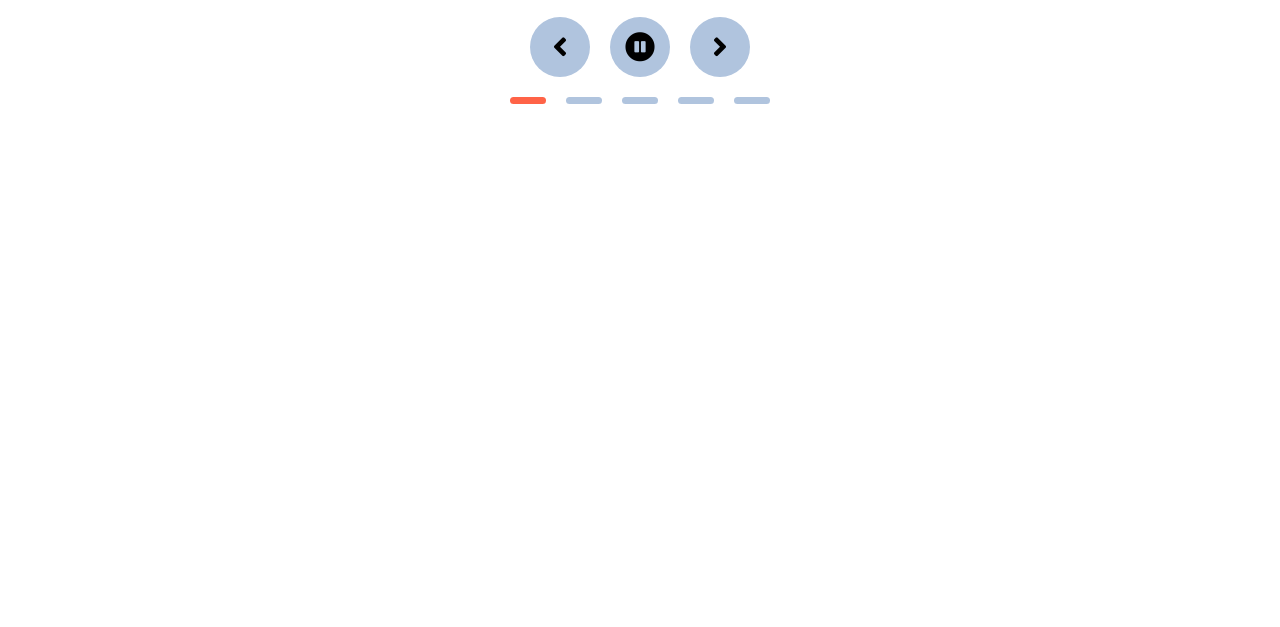
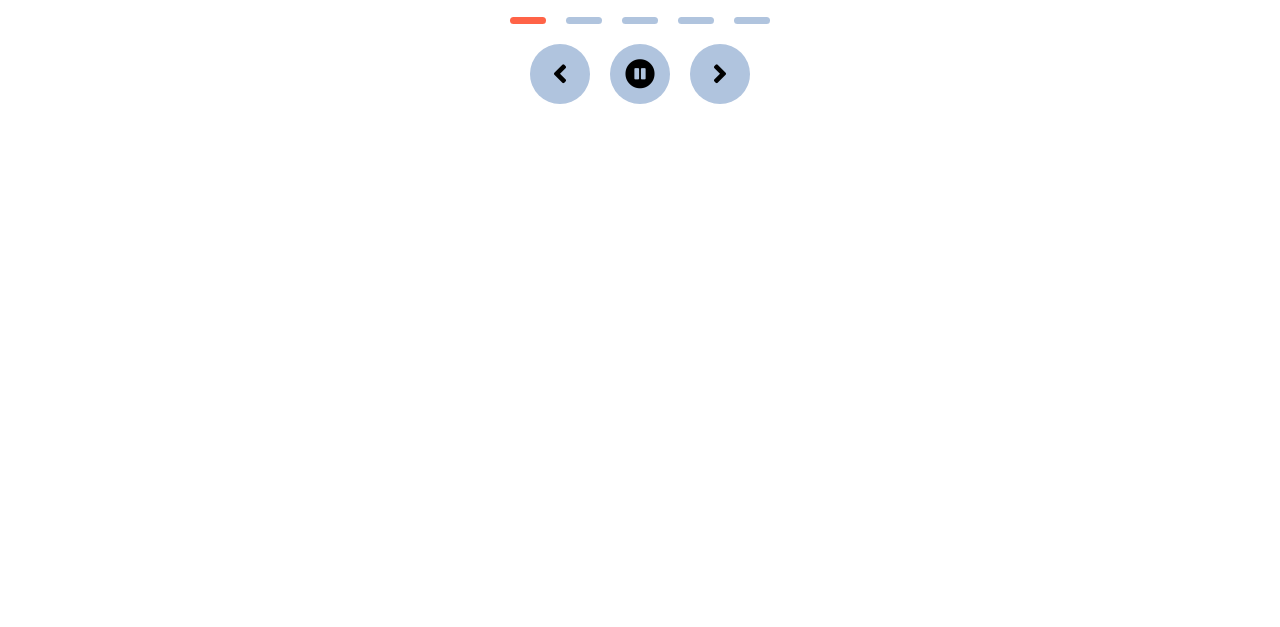
Before and after one commit to OlgaStam/Carousel, a website: page index.html in a window 1280 px wide. Shown: the part 173-800 px from the top of the page. Drawn offline with Linux system fonts and the light colour scheme.

Commit message:
создали DOM структуру через JS

```diff
--- a/carousel-constructor.js
+++ b/carousel-constructor.js
@@ -8,7 +8,6 @@ SwipeCarousel.prototype = Object.create(Carousel.prototype);
 SwipeCarousel.prototype.constructor = SwipeCarousel;
 
 SwipeCarousel.prototype._initListeners = function () {
-  // кнопки отвалились, фиксим: передаем контекст, вызываются базовые лисенеры, потом добавляются обработчики
   Carousel.prototype._initListeners.apply(this);
   this.slidesContainer.addEventListener(
     "touchstart",
--- a/carousel.js
+++ b/carousel.js
@@ -24,10 +24,40 @@ Carousel.prototype = {
     this.CODE_SPACE = "Space";
     this.FA_PAUSE = '<i class="fas fa-pause-circle">';
     this.FA_PLAY = '<i class="fas fa-play-circle">';
-    // убираем, т.к. если обратится к ненуществующему свойству - оно будет создано
-    // this.timerID = null;
-    // this.startPosX = null;
-    // this.endPosX = null;
+  },
+
+  _initControls() {
+    //   ==1== создаем элемент
+    const controls = document.createElement("div");
+    //   ==4 ==добавляем 3 кнопки
+    const PAUSE = `<div id="pause-btn" class="control control-pause">
+                    <i class="fas fa-pause-circle"></i>
+                  </div>`;
+    const PREV = `<div id="prev-btn" class="control control-prev">
+                    <i class="fas fa-angle-left"></i>
+                  </div>`;
+    const NEXT = `<div id="next-btn" class="control control-next">
+                    <i class="fas fa-angle-right"></i>
+                </div>`;
+    //  ==3== перед тем как аппендить создаем обвязку с классами - установить значение указанного атрибута для выбранного элемента
+    // идентификатор возможно не понадобится, т.к. работать с элементом будем динамически
+    controls.setAttribute("class", "controls");
+    //  ==5== после того как добавили атрибуты прописываем во внутренний HTML наш код
+    controls.innerHTML = PREV + PAUSE + NEXT;
+    //   ==2== добавление нового HTML-элемента внутрь пустого дива на веб-странице
+    this.container.append(controls);
+    //   код из HTML, который будем создавать динамически:
+    // <div id="controls-container" class="controls">
+    //   <div id="prev-btn" class="control control-prev"> СОЗДАЕМ ЭТОТ ЭЛЕМЕНТ
+    //     <i class="fas fa-angle-left"></i>
+    //   </div>
+    //   <div id="pause-btn" class="control control-pause">
+    //     <i class="fas fa-pause-circle"></i>
+    //   </div>
+    //   <div id="next-btn" class="control control-next">
+    //     <i class="fas fa-angle-right"></i>
+    //   </div>
+    // </div>
   },
 
   _initListeners() {
@@ -38,7 +68,6 @@ Carousel.prototype = {
       "click",
       this._indicate.bind(this)
     );
-
     document.addEventListener("keydown", this._pressKey.bind(this));
   },
   _gotoNth(n) {
@@ -102,6 +131,7 @@ Carousel.prototype = {
 
   initApp() {
     this._initProps();
+    this._initControls();
     this._initListeners();
     this._tick();
   },
--- a/index.html
+++ b/index.html
@@ -18,12 +18,18 @@
       <div class="slide">Slide 4</div>
       <div class="slide">Slide 5</div>
     </div>
-
+    <!--
     <div id="controls-container" class="controls">
-      <div id="prev-btn" class="control control-prev"><i class="fas fa-angle-left"></i></div>
-      <div id="pause-btn" class="control control-pause"><i class="fas fa-pause-circle"></i></div>
-      <div id="next-btn" class="control control-next"><i class="fas fa-angle-right"></i></div>
-    </div>
+      <div id="prev-btn" class="control control-prev">
+        <i class="fas fa-angle-left"></i>
+      </div>
+      <div id="pause-btn" class="control control-pause">
+        <i class="fas fa-pause-circle"></i>
+      </div>
+      <div id="next-btn" class="control control-next">
+        <i class="fas fa-angle-right"></i>
+      </div>
+    </div> -->
 
     <div id="indicators-container" class="indicators">
       <div class="indicator active" data-slide-to="0"></div>
@@ -37,9 +43,7 @@
 
   <!-- todo: переписать через модули -->
   <script src="carousel.js"></script>
-  <!-- порядок важен - конструктору нужна карусель -->
   <script src="carousel-constructor.js"></script>
-  <!-- индексу нужны оба -->
   <script src="index.js"></script>
 </body>
 
```
